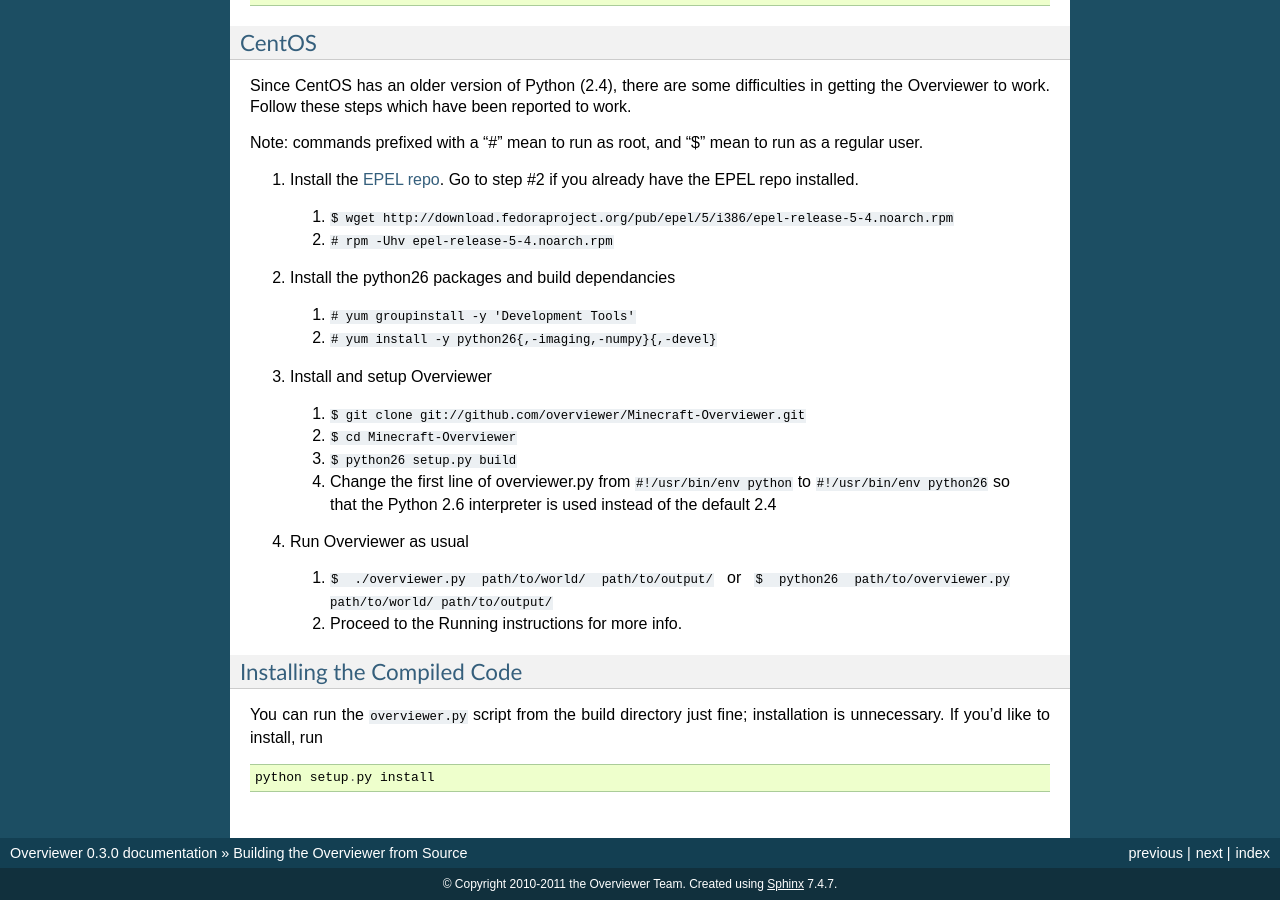
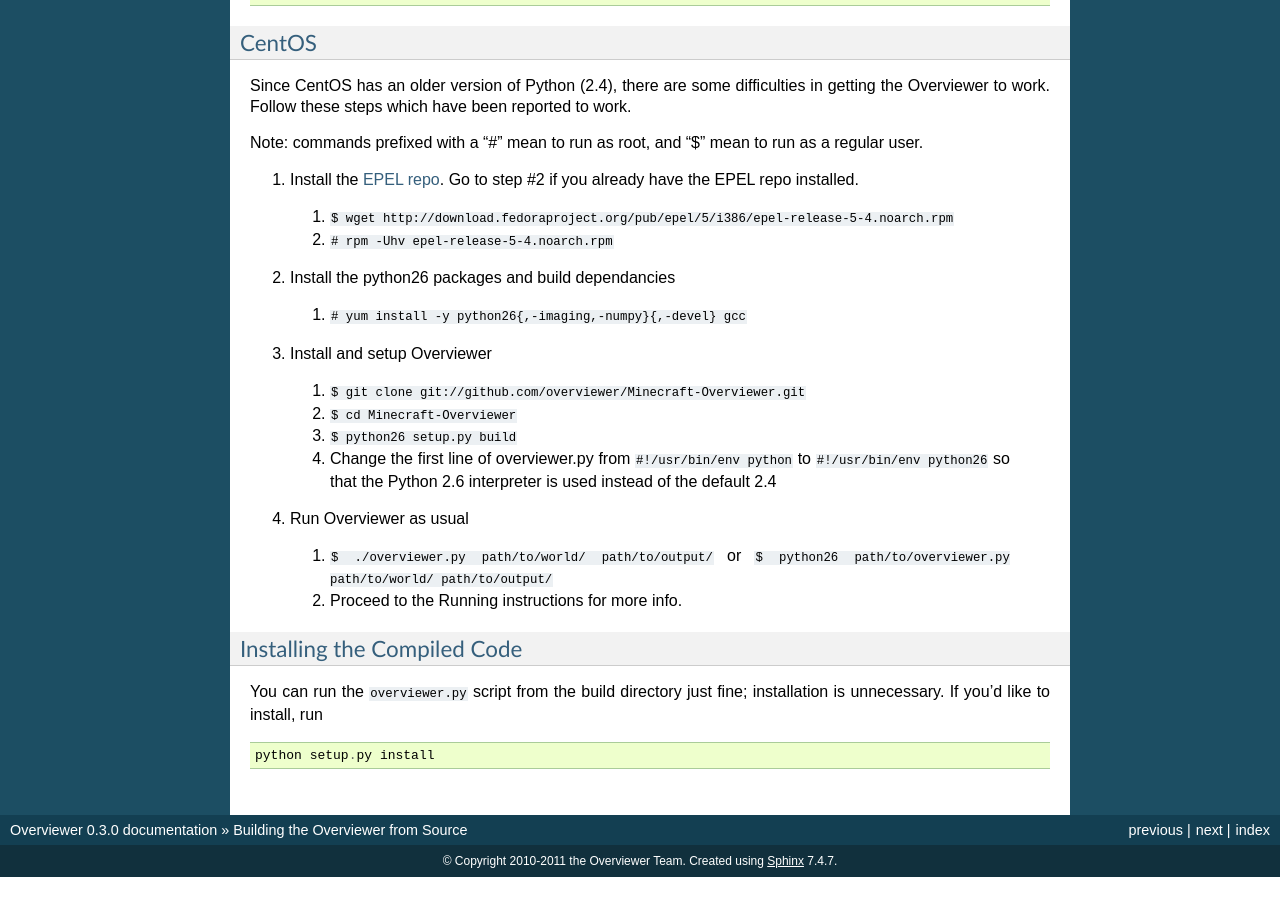
Before and after one commit to overviewer/Minecraft-Overviewer, a Sphinx documentation site: the page built from docs/building.rst, in a window 1280 px wide and 900 px high, scrolled down 2626 px. Built offline with Sphinx 7.4.7, drawn with Linux system fonts in a browser that asks for light colours; pages that are not in the unit, such as notebooks, are missing from menus; after the commit the page ends 3503 px from its top, so only the background shows below that.

Commit message:
simplified centos build instructions. Thanks Gizmokid2005

```diff
--- a/docs/building.rst
+++ b/docs/building.rst
@@ -148,8 +148,7 @@
 
 2. Install the python26 packages and build dependancies
 
-  1. ``# yum groupinstall -y 'Development Tools'``
-  2. ``# yum install -y python26{,-imaging,-numpy}{,-devel}``
+  1. ``# yum install -y python26{,-imaging,-numpy}{,-devel} gcc``
 
 3. Install and setup Overviewer
 
```
